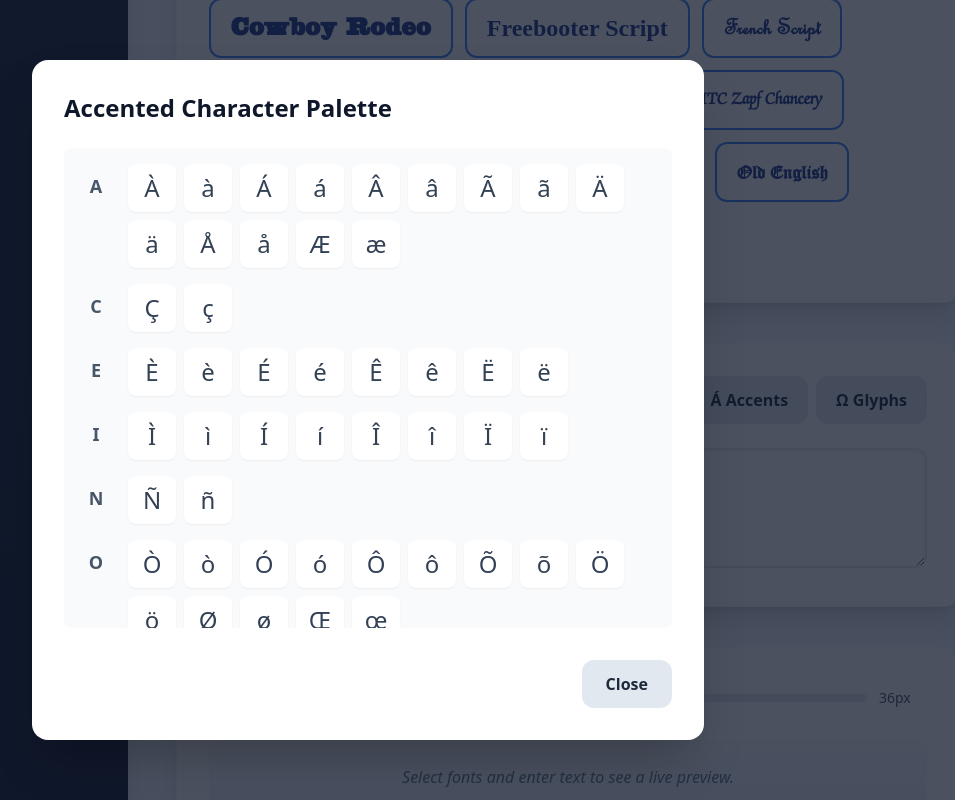
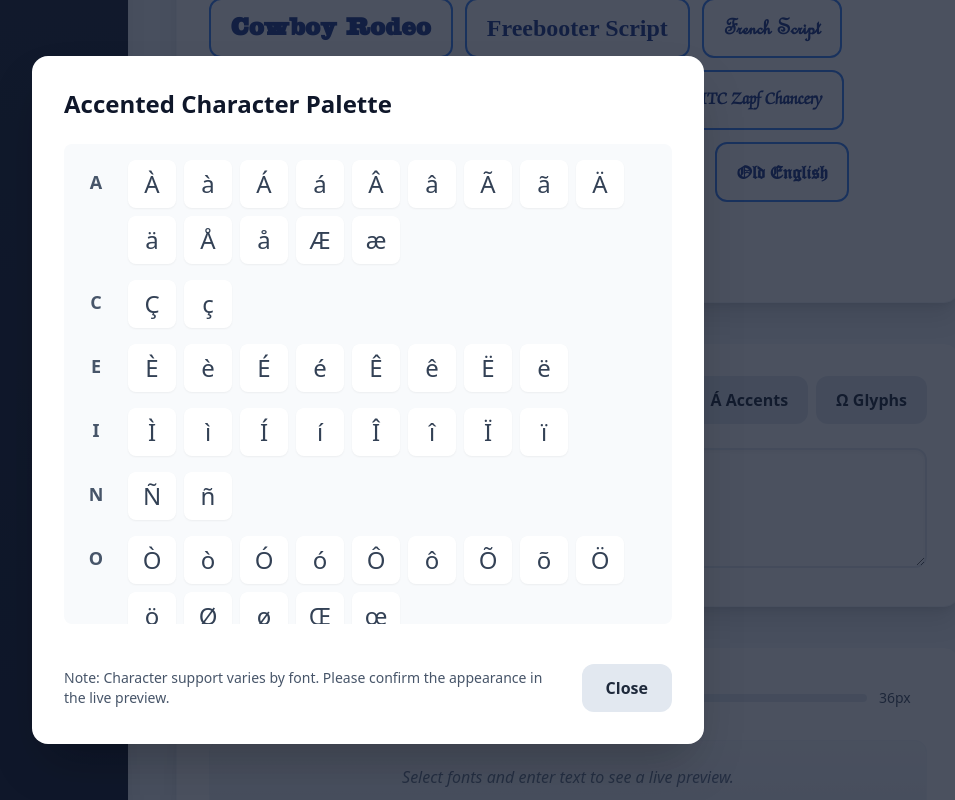
Before and after one commit to Arch-Tom/archfonthub, a React (Vite) app: page / in a window 1280 px wide. Both pictures are taken after a click on the button "Á Accents". Shown: the part 729-1529 px from the top of the page, without its empty margins (272-1227 px from the left). Built offline with nearby package versions, Linux system fonts and the light colour scheme; a web font is replaced by a local one.

Commit message:
Adding info to accented characters and glyphs palettes to say not all characters are available in every font

```diff
--- a/src/App.jsx
+++ b/src/App.jsx
@@ -93,7 +93,6 @@ const App = () => {
     const [showMessageBox, setShowMessageBox] = useState(false);
     const [showCustomerModal, setShowCustomerModal] = useState(false);
     const [showGlyphPalette, setShowGlyphPalette] = useState(false);
-    // --- NEW STATE FOR ACCENT PALETTE ---
     const [showAccentPalette, setShowAccentPalette] = useState(false);
     const [customerName, setCustomerName] = useState('');
     const [customerCompany, setCustomerCompany] = useState('');
@@ -279,7 +278,6 @@ const App = () => {
 
     const glyphs = ['©', '®', '™', '&', '#', '+', '–', '—', '…', '•', '°', '·', '♥', '♡', '♦', '♢', '♣', '♧', '♠', '♤', '★', '☆', '♪', '♫', '←', '→', '↑', '↓', '∞', '†', '✡\uFE0E', '✞', '✠', '±', '½', '¼', 'Α', 'Β', 'Γ', 'Δ', 'Ε', 'Ζ', 'Η', 'Θ', 'Ι', 'Κ', 'Λ', 'Μ', 'Ν', 'Ξ', 'Ο', 'Π', 'Ρ', 'Σ', 'Τ', 'Υ', 'Φ', 'Χ', 'Ψ', 'Ω'];
 
-    // --- NEW DATA FOR ACCENTED CHARACTERS ---
     const accentedCharacters = {
         'A': ['À', 'à', 'Á', 'á', 'Â', 'â', 'Ã', 'ã', 'Ä', 'ä', 'Å', 'å', 'Æ', 'æ'],
         'C': ['Ç', 'ç'],
@@ -353,7 +351,6 @@ const App = () => {
                                 >
                                     Custom Text
                                 </h2>
-                                {/* --- UPDATED BUTTONS SECTION --- */}
                                 <div className="flex items-center gap-2">
                                     <button onClick={() => setShowAccentPalette(true)} className="px-5 py-3 bg-slate-200 text-slate-800 rounded-xl hover:bg-slate-300 font-semibold transition-colors text-base">Á Accents</button>
                                     <button onClick={() => setShowGlyphPalette(true)} className="px-5 py-3 bg-slate-200 text-slate-800 rounded-xl hover:bg-slate-300 font-semibold transition-colors text-base">Ω Glyphs</button>
@@ -419,11 +416,9 @@ const App = () => {
                 </div>
             </main>
 
-            {/* --- UPDATED MODAL VISIBILITY CONDITION --- */}
             {(showCustomerModal || showMessageBox || showGlyphPalette || showAccentPalette) && (
                 <div className="fixed inset-0 bg-slate-900 bg-opacity-75 flex items-center justify-center p-4 z-50 transition-opacity animate-fade-in">
                     <div className="bg-white rounded-2xl shadow-2xl p-8 w-full max-w-2xl animate-fade-in">
-                        {/* --- NEW ACCENT PALETTE MODAL --- */}
                         {showAccentPalette && (
                             <div className="space-y-6">
                                 <h3 className="text-2xl font-bold text-slate-900">Accented Character Palette</h3>
@@ -446,8 +441,10 @@ const App = () => {
                                         </div>
                                     ))}
                                 </div>
-                                <div className="flex justify-end pt-2">
-                                    <button type="button" className="px-6 py-3 bg-slate-200 text-slate-800 rounded-xl hover:bg-slate-300 font-semibold transition-colors text-base" onClick={() => setShowAccentPalette(false)}>Close</button>
+                                {/* --- UPDATED FOOTER FOR ACCENT PALETTE --- */}
+                                <div className="flex justify-between items-center pt-4">
+                                    <p className="text-sm text-slate-600 pr-4">Note: Character support varies by font. Please confirm the appearance in the live preview.</p>
+                                    <button type="button" className="px-6 py-3 bg-slate-200 text-slate-800 rounded-xl hover:bg-slate-300 font-semibold transition-colors text-base flex-shrink-0" onClick={() => setShowAccentPalette(false)}>Close</button>
                                 </div>
                             </div>
                         )}
@@ -457,8 +454,10 @@ const App = () => {
                                 <div className="grid grid-cols-12 gap-2 bg-slate-100 p-4 rounded-lg">
                                     {glyphs.map(glyph => (<button key={glyph} onClick={() => handleGlyphInsert(glyph)} className="flex items-center justify-center h-12 w-full bg-white rounded-lg shadow-sm text-2xl text-slate-700 hover:bg-blue-100 hover:text-blue-700 transition-colors" title={`Insert ${glyph}`}>{glyph}</button>))}
                                 </div>
-                                <div className="flex justify-end pt-2">
-                                    <button type="button" className="px-6 py-3 bg-slate-200 text-slate-800 rounded-xl hover:bg-slate-300 font-semibold transition-colors text-base" onClick={() => setShowGlyphPalette(false)}>Close</button>
+                                {/* --- UPDATED FOOTER FOR GLYPH PALETTE --- */}
+                                <div className="flex justify-between items-center pt-4">
+                                    <p className="text-sm text-slate-600 pr-4">Note: Character support varies by font. Please confirm the appearance in the live preview.</p>
+                                    <button type="button" className="px-6 py-3 bg-slate-200 text-slate-800 rounded-xl hover:bg-slate-300 font-semibold transition-colors text-base flex-shrink-0" onClick={() => setShowGlyphPalette(false)}>Close</button>
                                 </div>
                             </div>
                         )}
```
